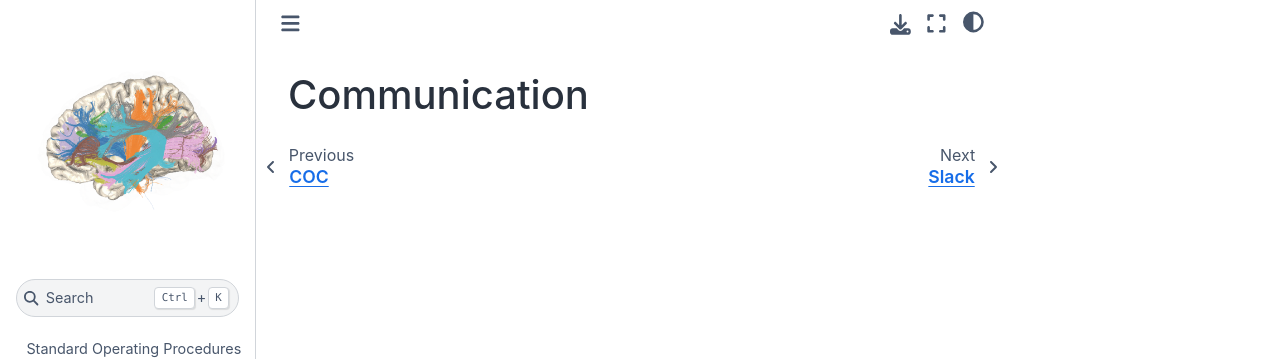
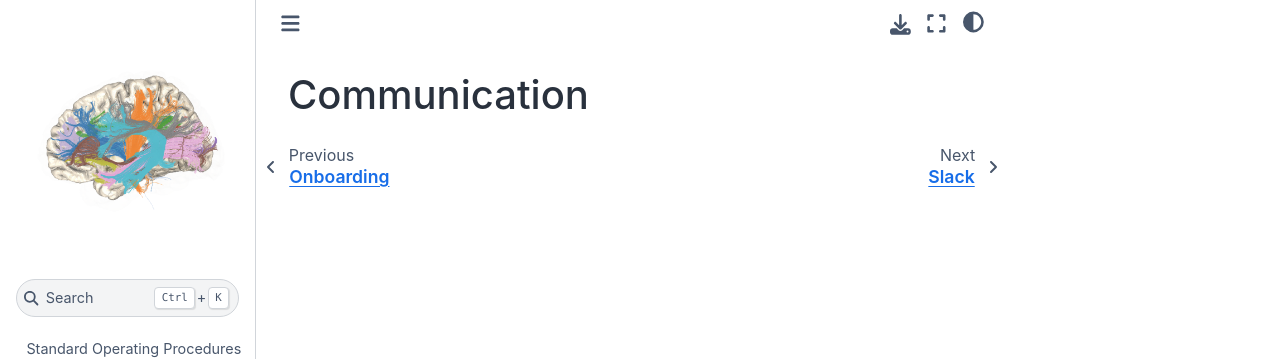
Before and after one commit to nrdg/sop, a Jupyter Book: the page built from comms/comms.md, in a window 1280 px wide. Shown: the top 359 px of the page. Built offline with Jupyter Book 1.0.4 settings and Sphinx 7.4.7 and the Sphinx Book theme 1.1.4, drawn with Linux system fonts in a browser that asks for light colours; pages that are not in the unit, such as notebooks, are missing from menus.

Commit message:
Add file to toc.

```diff
--- a/_toc.yml
+++ b/_toc.yml
@@ -3,6 +3,7 @@
   sections:
     - file: general/mvv
     - file: general/coc
+    - file: general/onboarding
       sections:
         - file: my_second_page_subsection
 - file: comms/comms
```
